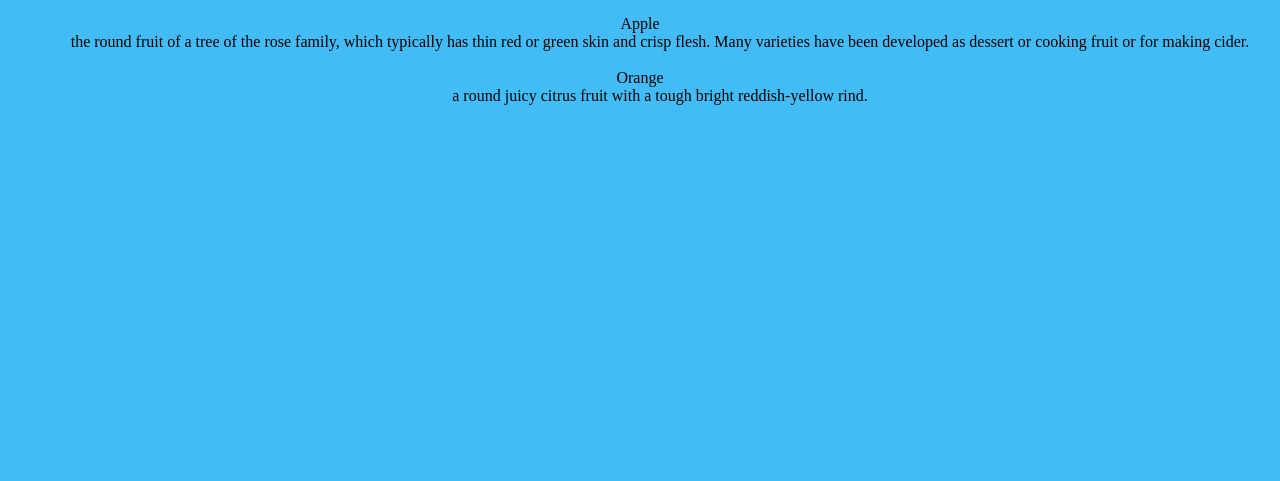
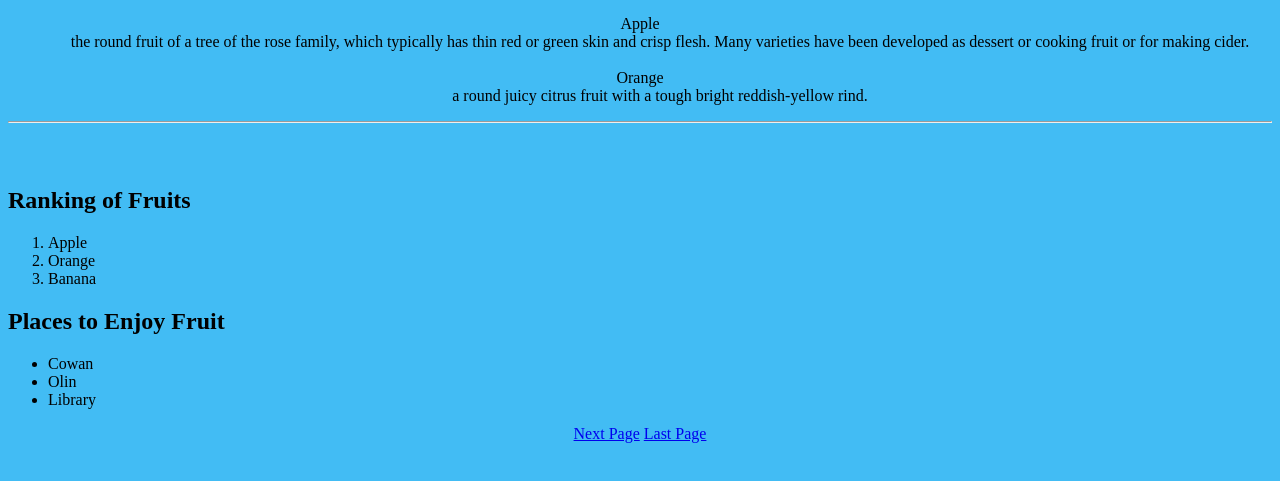
Before and after one commit to jakeburns/Lab2-265, a plain HTML site: page notes.html in a window 1280 px wide. Shown: the part 119-600 px from the top of the page. Drawn offline with Linux system fonts and the light colour scheme.

Commit message:
finished website added new pages

```diff
--- a/notes.html
+++ b/notes.html
@@ -16,5 +16,25 @@
       <dt>Orange</dt>
       <dd>a round juicy citrus fruit with a tough bright reddish-yellow rind.</dd>
     </dl>
+    <hr>
+    <br>
+    <br>
+<h2>Ranking of Fruits</h2>
+<ol>
+  <li>Apple</li>
+  <li>Orange</li>
+  <li>Banana</li>
+</ol>
+<h2>Places to Enjoy Fruit</h2>
+<ul>
+  <li>Cowan</li>
+  <li>Olin</li>
+  <li>Library</li>
+</ul>
+<div align = "middle"class="">
+  <a href="contact.html">Next Page</a>
+  <a href="index.html">Last Page</a>
+</div>
+
   </body>
 </html>
```
Also changed, not shown: contact.html (added, +19 -0 lines), thankYou.html (added, +19 -0 lines).
